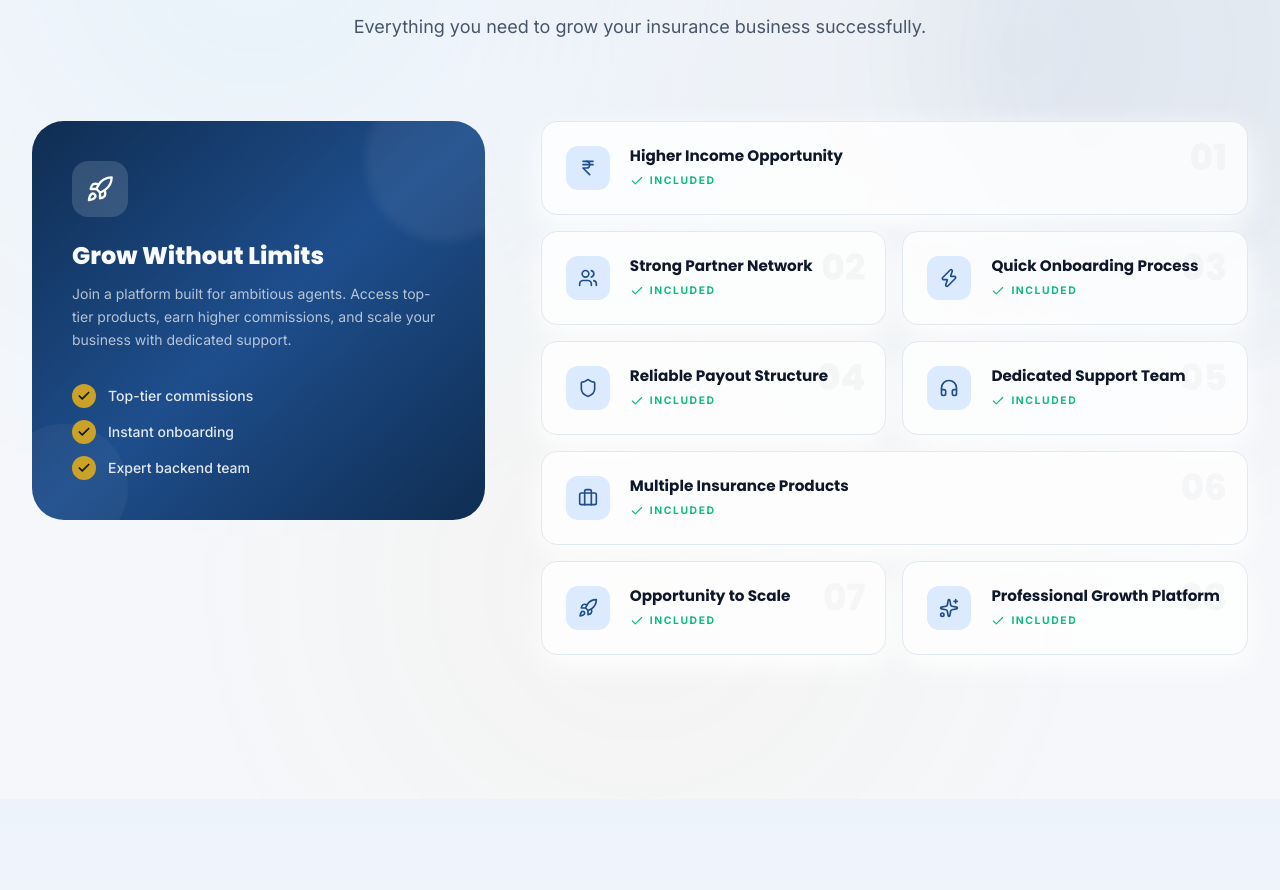
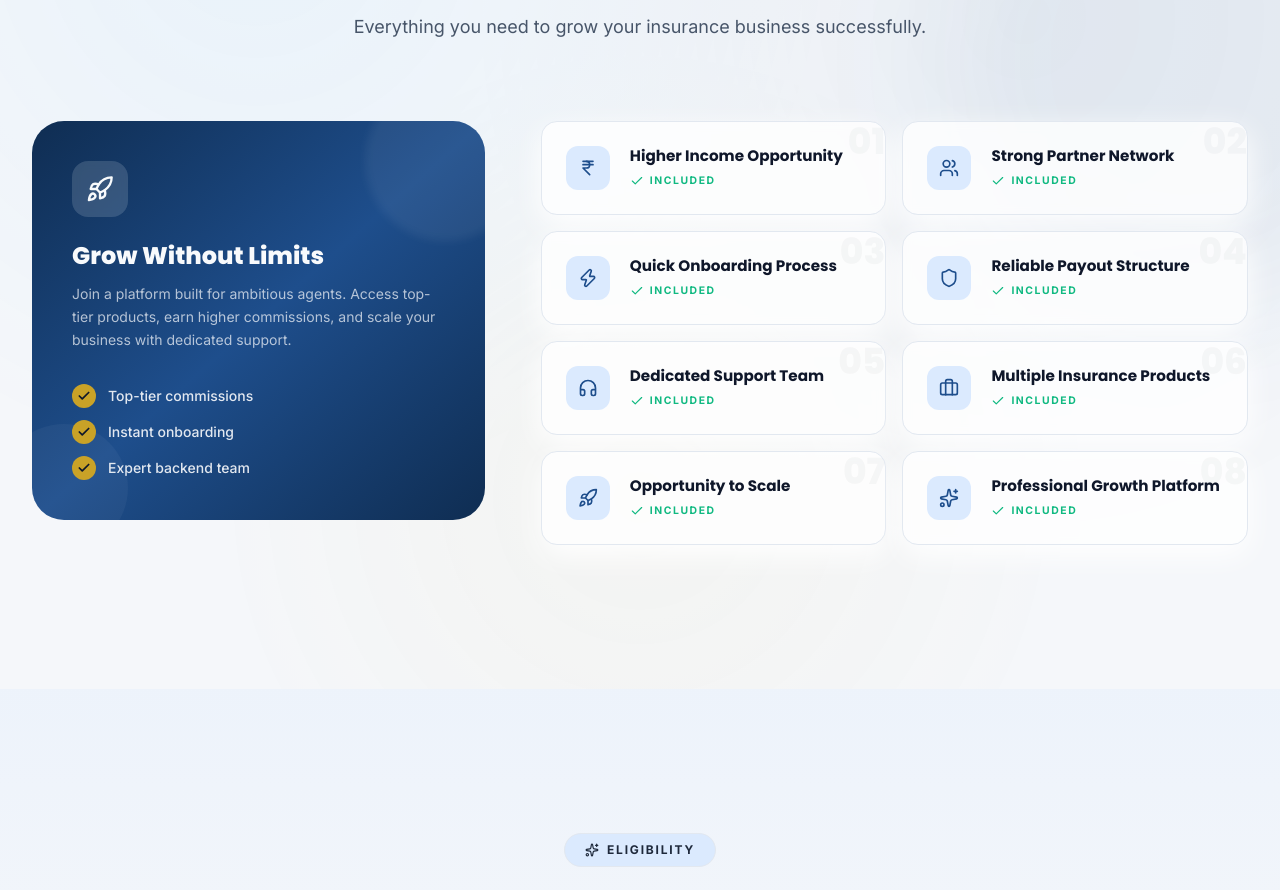
Before and after one commit to shankar-1403/agents_connect, a React (Vite) app: page / in a window 1280 px wide. Shown: the part 4260-5150 px from the top of the page. Built offline with nearby package versions, Linux system fonts and the light colour scheme.

Commit message:
worked on design changes

```diff
--- a/src/App.jsx
+++ b/src/App.jsx
@@ -451,14 +451,13 @@ const Index = () => {
                 {/* Right — Benefits List */}
                 <motion.div variants={staggerFast} className="lg:col-span-3 grid gap-4 sm:grid-cols-2">
                   {benefits.map((item, idx) => {
-                    const isWide = idx === 0 || idx === 5;
                     return (
                       <motion.div
                         key={item.text}
                         variants={fadeUp}
-                        className={`group relative flex items-start gap-5 overflow-hidden rounded-2xl border border-border bg-card/80 p-6 shadow-card backdrop-blur-sm transition-all duration-500 hover:-translate-y-1 hover:border-primary/20 hover:shadow-elevated ${isWide ? 'sm:col-span-2' : ''}`}
+                        className={`group relative flex items-start gap-5 overflow-hidden rounded-2xl border border-border bg-card/80 p-6 shadow-card backdrop-blur-sm transition-all duration-500 hover:-translate-y-1 hover:border-primary/20 hover:shadow-elevated`}
                       >
-                        <span className="absolute top-4 right-5 font-heading text-4xl font-black text-foreground/[0.03] select-none">{String(idx + 1).padStart(2, '0')}</span>
+                        <span className="absolute top-0 -right-0 font-heading text-4xl font-black text-foreground/[0.03] select-none">{String(idx + 1).padStart(2, '0')}</span>
 
                         <div className="flex h-11 w-11 shrink-0 items-center justify-center rounded-xl bg-accent text-primary transition-all duration-300 group-hover:bg-primary group-hover:text-primary-foreground group-hover:scale-110">
                           <item.Icon className="h-5 w-5" />
```
